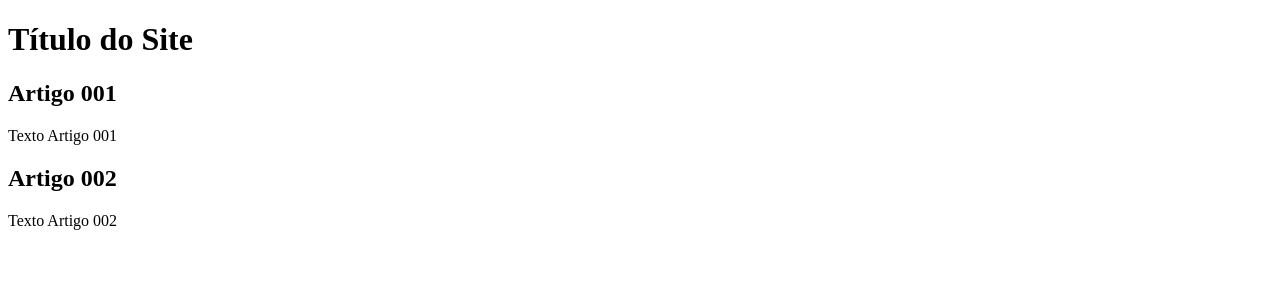
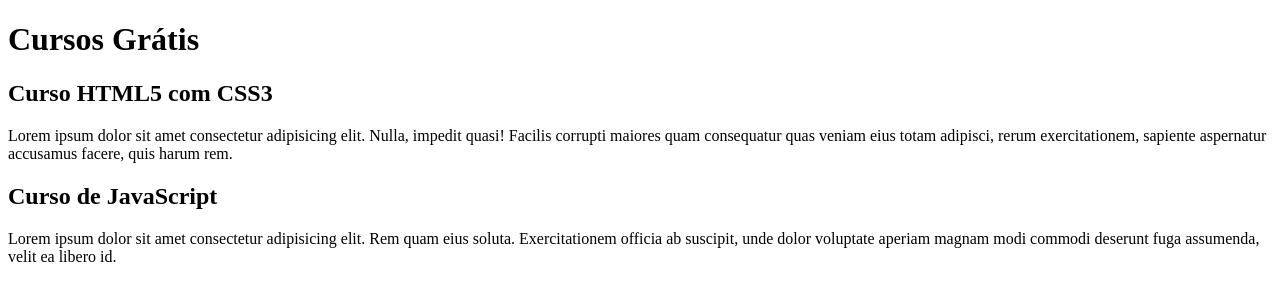
Before and after one commit to aguinaldorondinelli/projeto-site, a plain HTML site: page index.html in a window 1280 px wide. Drawn offline with Linux system fonts and the light colour scheme.

Commit message:
comecei a escrever o conteúdo

```diff
--- a/index.html
+++ b/index.html
@@ -9,15 +9,15 @@
 <body>
     <main>
         <header>
-            <h1>Título do Site</h1>
+            <h1>Cursos Grátis</h1>
         </header>
         <article>
-            <h2>Artigo 001</h2>
-            <p>Texto Artigo 001</p>
+            <h2>Curso HTML5 com CSS3</h2>
+            <p>Lorem ipsum dolor sit amet consectetur adipisicing elit. Nulla, impedit quasi! Facilis corrupti maiores quam consequatur quas veniam eius totam adipisci, rerum exercitationem, sapiente aspernatur accusamus facere, quis harum rem.</p>
         </article>
         <article>
-            <h2>Artigo 002</h2>
-            <p>Texto Artigo 002</p>
+            <h2>Curso de JavaScript</h2>
+            <p>Lorem ipsum dolor sit amet consectetur adipisicing elit. Rem quam eius soluta. Exercitationem officia ab suscipit, unde dolor voluptate aperiam magnam modi commodi deserunt fuga assumenda, velit ea libero id.</p>
         </article>
     </main>
 </body>
```
